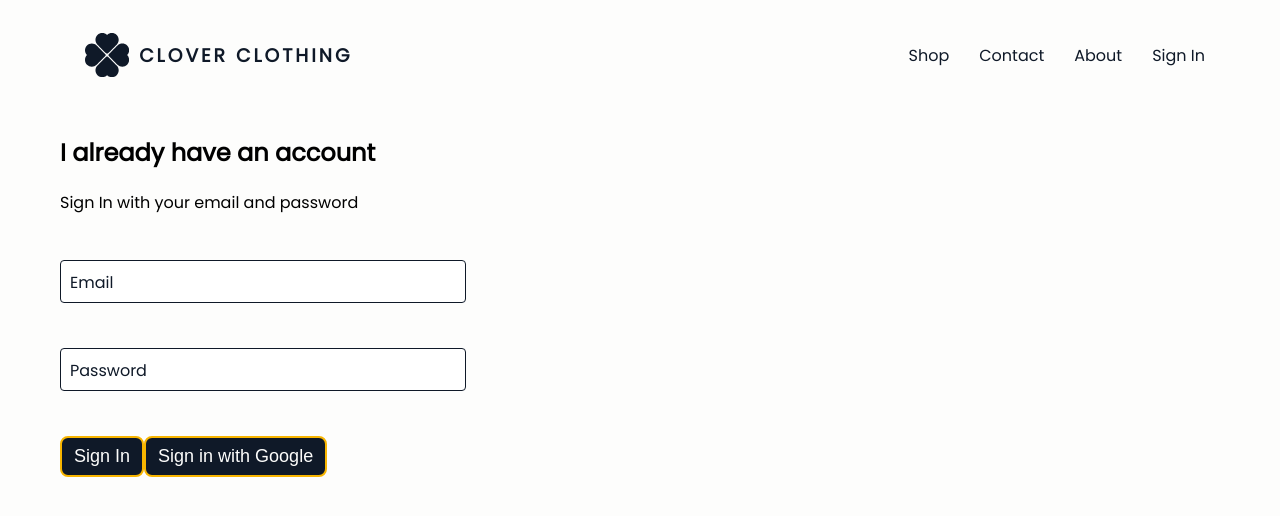
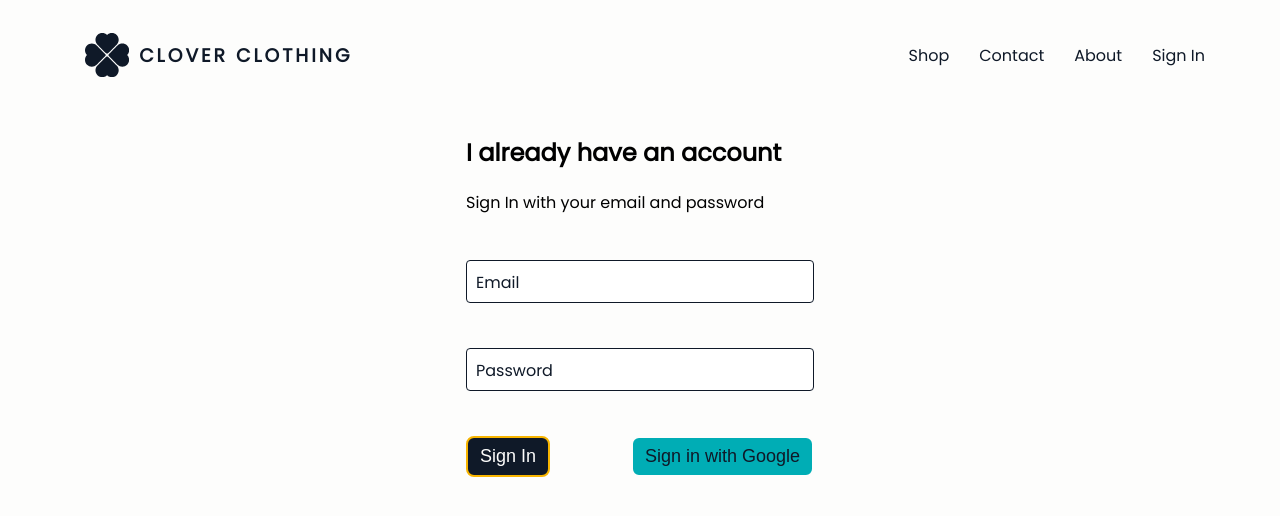
Before and after one commit to iarmankhan/Clover-Clothing, a React (Create React App) app: page /signin in a window 1280 px wide. Shown: the top 516 px of the page. Built offline with nearby package versions, Linux system fonts and the light colour scheme; no server answers.

Commit message:
Integrated signout, design for google sign in button, resonsive design for authentication

```diff
--- a/src/App.css
+++ b/src/App.css
@@ -9,3 +9,7 @@ body {
         padding: 20px 30px;
     }
 }
+
+* {
+    box-sizing: border-box;
+}
--- a/src/App.js
+++ b/src/App.js
@@ -1,5 +1,5 @@
-import React from 'react';
-import {Switch, Route} from 'react-router-dom';
+import React, { Component } from 'react';
+import { Switch, Route } from 'react-router-dom';
 
 import './App.css';
 
@@ -8,11 +8,33 @@ import Shop from './pages/shop/Shop.component';
 import Header from './components/header/Header.component';
 import Authentication from './pages/authentication/Authentication.component';
 
+import { auth } from './firebase/firebase.utils';
 
-function App() {
+class App extends Component {
+  constructor(props) {
+    super(props);
+
+    this.state = {
+      currentUser: null
+    }
+  }
+
+  unsubscribedFromAuth = null
+
+  componentDidMount(){
+    this.unsubscribedFromAuth = auth.onAuthStateChanged(user => {
+      this.setState({currentUser: user});
+    })
+  }
+
+  componentWillUnmount(){
+    this.unsubscribedFromAuth()
+  }
+
+  render() {
     return (
       <div>
-      <Header />
+        <Header currentUser={this.state.currentUser} />
         <Switch>
           <Route exact path='/' component={HomePage} />
           <Route path='/shop' component={Shop} />
@@ -21,5 +43,6 @@ function App() {
       </div>
     );
   }
+}
 
 export default App;
--- a/src/components/custom-button/CustomButton.component.jsx
+++ b/src/components/custom-button/CustomButton.component.jsx
@@ -2,9 +2,9 @@ import React from 'react';
 
 import './CustomButton.styles.scss'
 
-const CustomButton = ({ children, ...otherProps }) => {
+const CustomButton = ({ children, isGoogleSigneIn, ...otherProps }) => {
     return (
-        <button className='custom-button' {...otherProps}>
+        <button className={ `${isGoogleSigneIn ? 'google-sign-in' : ''} custom-button`} {...otherProps}>
             {children}
         </button>
     );
--- a/src/components/custom-button/CustomButton.styles.scss
+++ b/src/components/custom-button/CustomButton.styles.scss
@@ -12,4 +12,14 @@
         border: 2px solid #0F1928;
         color: #0F1928;
     }
+
+    &.google-sign-in {
+        background-color: #00ADB5;
+        color: #0F1928;
+        border: 2px solid #FDFDFC;
+
+        &:hover {
+            background-color: #f8b500;
+        }
+    }
 }
--- a/src/components/header/Header.component.jsx
+++ b/src/components/header/Header.component.jsx
@@ -1,11 +1,13 @@
 import React from 'react';
 import {Link} from 'react-router-dom'
+
+import {auth} from '../../firebase/firebase.utils'
 
 import { ReactComponent as Logo } from '../../assets/images/four-leaf-clover.svg'
 
 import './Header.styles.scss'
 
-const Header = () => {
+const Header = ({ currentUser }) => {
     return (
         <div className='header'>
             <Link className='logo-container' to="/">
@@ -16,7 +18,12 @@ const Header = () => {
                 <Link className='option' to='/shop'>Shop</Link>
                 <Link className='option' to='/contact'>Contact</Link>
                 <Link className='option' to='/about'>About</Link>
-                <Link className='option' to='/signin'>Sign In</Link>
+                {
+                    currentUser
+                    ? <div className='option' onClick={() => auth.signOut()}>Sign Out</div>
+                    : <Link className='option' to='/signin'>Sign In</Link>
+                }
+
             </div>
         </div>
     );
--- a/src/components/header/Header.styles.scss
+++ b/src/components/header/Header.styles.scss
@@ -59,6 +59,7 @@
             text-decoration: none;
             position: relative;
             color: #0F1928;
+            cursor: pointer;
 
             &::before {
                 transition: 300ms;
--- a/src/components/sign-in/Sign-In.styles.scss
+++ b/src/components/sign-in/Sign-In.styles.scss
@@ -1,9 +1,29 @@
 .sign-in {
-    width: 30vw;
+    width: 30%;
     display: flex;
     flex-direction: column;
+
+    @media screen and (max-width: 900px){
+        width: 70%;
+        margin-bottom: 100px;
+    }
+
+    @media screen and (max-width: 767px){
+        width: 85%;
+        margin-bottom: 100px;
+    }
+
+    @media screen and (max-width: 452px){
+        width: 100%;
+        margin-bottom: 100px;
+    }
 
     .title{
         margin: 10px 0;
     }
+
+    .button-container{
+        display: flex;
+        justify-content: space-between;
+    }
 }
--- a/src/components/sign-in/Sing-In.component.jsx
+++ b/src/components/sign-in/Sing-In.component.jsx
@@ -3,7 +3,7 @@ import React, { Component } from 'react';
 import FormInput from '../form-input/FormInput.component';
 import CustomButton from '../custom-button/CustomButton.component';
 
-import {signInWithGoogle} from '../../firebase/firebase.utils'
+import { signInWithGoogle } from '../../firebase/firebase.utils'
 
 import './Sign-In.styles.scss'
 
@@ -53,8 +53,10 @@ class SignIn extends Component {
                         handleChange={this.handleChange}
                         value={this.state.password}
                     />
-                    <CustomButton type="submit">Sign In</CustomButton>
-                    <CustomButton onClick={signInWithGoogle}>Sign in with Google</CustomButton>
+                    <div className='button-container'>
+                        <CustomButton type="submit">Sign In</CustomButton>
+                        <CustomButton onClick={signInWithGoogle} isGoogleSigneIn>Sign in with Google</CustomButton>
+                    </div>
                 </form>
             </div>
         );
--- a/src/pages/authentication/Authentication.styles.scss
+++ b/src/pages/authentication/Authentication.styles.scss
@@ -0,0 +1,8 @@
+.authentication {
+    display: flex;
+    justify-content: space-around;
+
+    @media screen and (max-width: 900px){
+        flex-wrap: wrap;
+    }
+}
```
Lines whose indentation alone changed are shown as unchanged.
